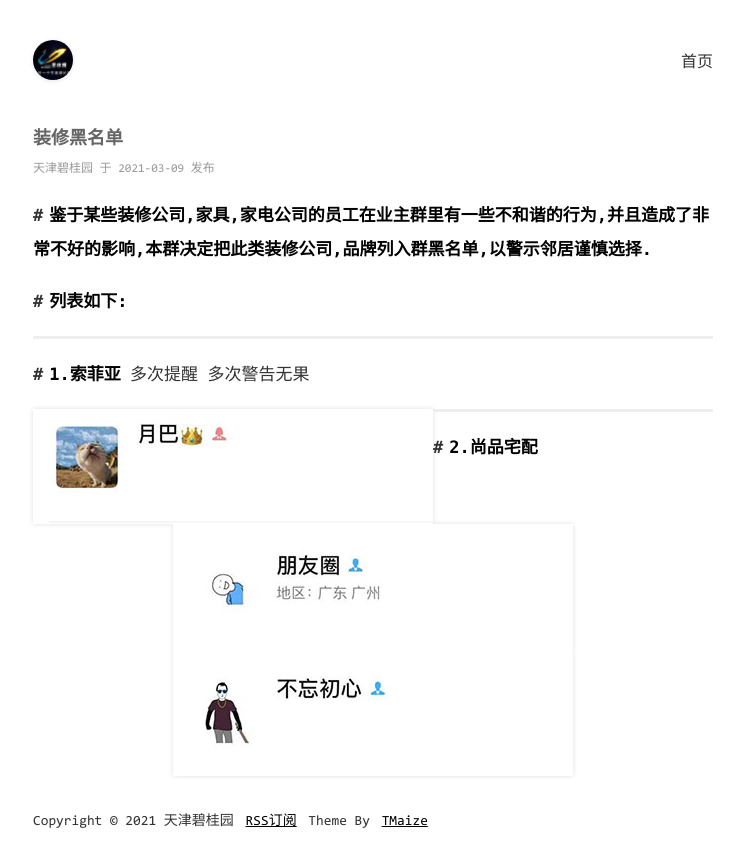
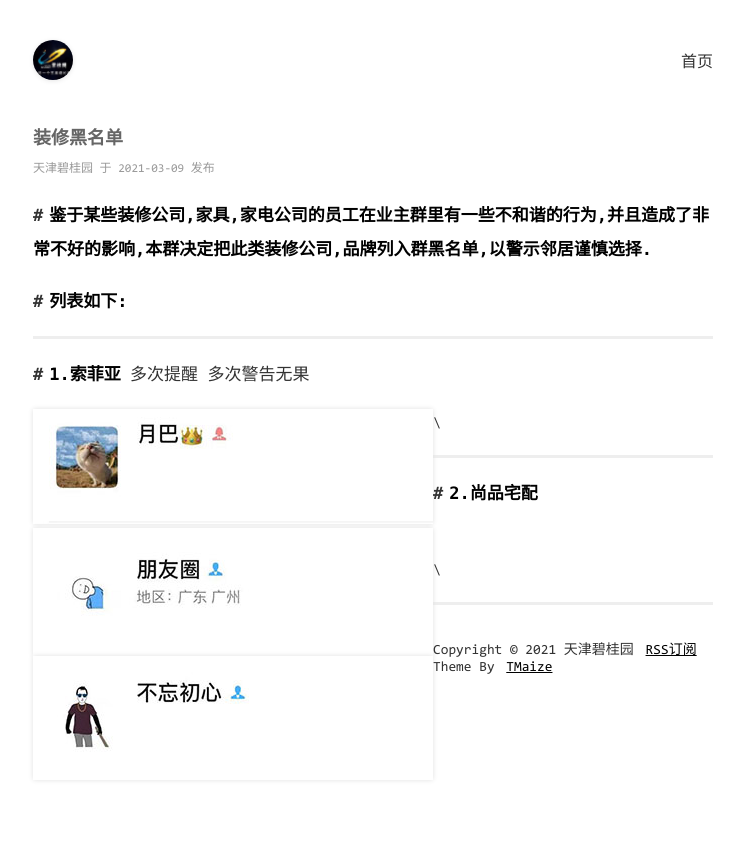
Before and after one commit to tjbiguiyuan/tjbiguiyuan.github.io, a Jekyll site: the page built from _posts/2021-03-09-装修黑名单.md, in a window 1280 px wide. Shown: the top 867 px of the page, without its empty margins (267-1011 px from the left). Built offline with Jekyll 4.4.1, drawn with Linux system fonts in a browser that asks for light colours.

Commit message:
Update 2021-03-09-装修黑名单.md

```diff
--- a/_posts/2021-03-09-装修黑名单.md
+++ b/_posts/2021-03-09-装修黑名单.md
@@ -12,9 +12,11 @@ categories: [黑名单]
 ***
 
 # **1.索菲亚** 多次提醒 多次警告无果
-<img  src="wx_sfy.jpg" align='left'/>
+<img  src="wx_sfy.jpg" align='left'/>\
 
 ***
 # **2.尚品宅配**
-![wx_spzp](wx_spzp.jpg)
-![wx_spzp2](wx_spzp2.jpg)
+<img  src="wx_spzp.jpg" align='left'/>\
+<img  src="wx_spzp2.jpg" align='left'/>\
+
+***
```
